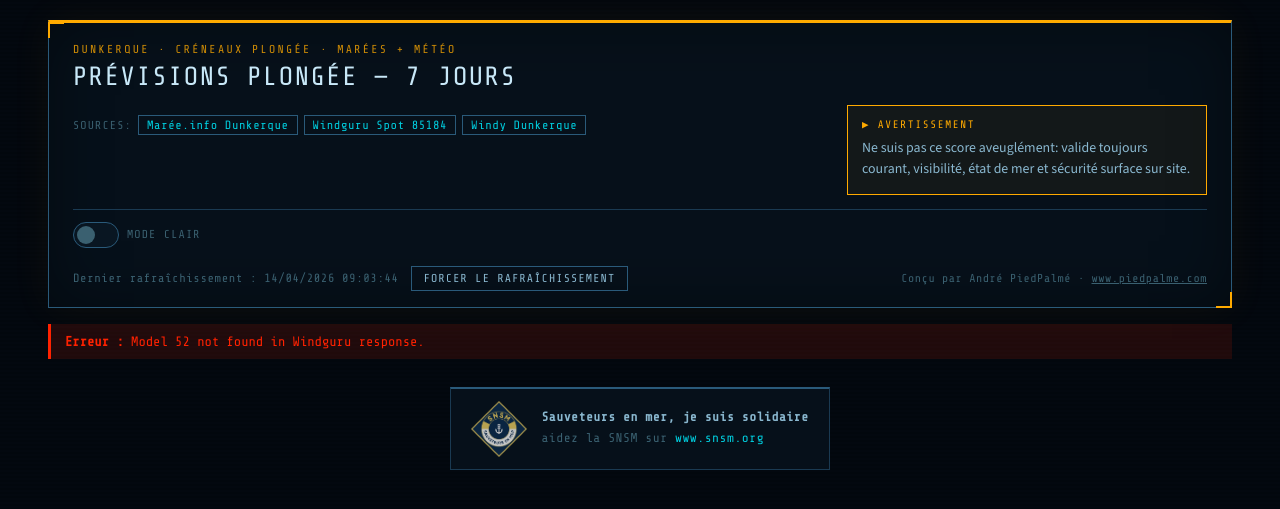
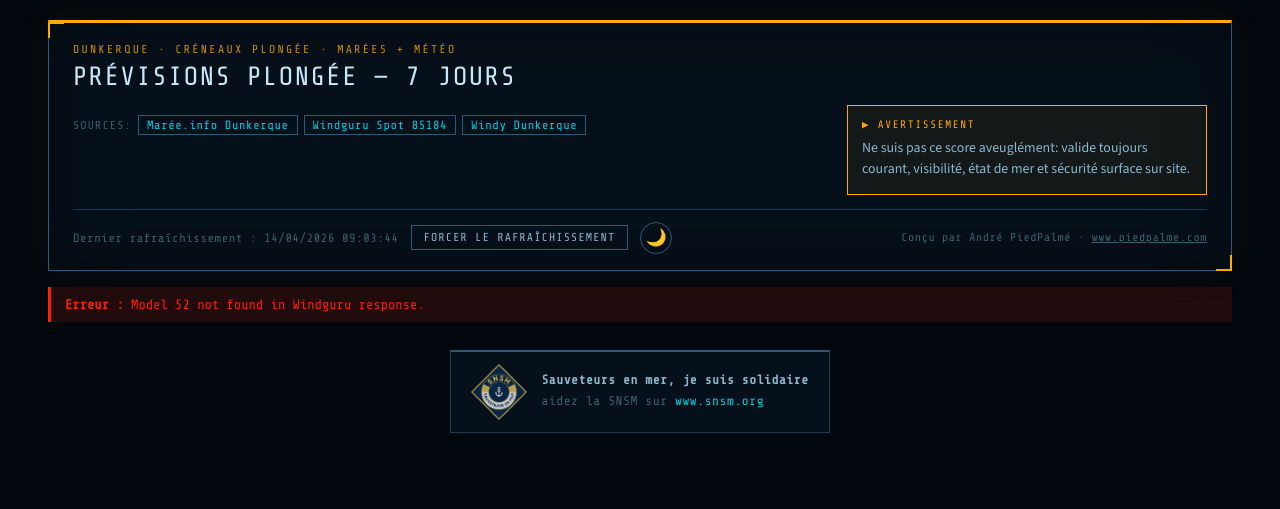
Before and after one commit to Areumaux/meteo-plongee-dk, a Flask app: page / in a window 1280 px wide. Shown: the top 509 px of the page. Run offline with Flask 3, Linux system fonts and the light colour scheme; data that the repository does not hold is empty.

Commit message:
Replace toggle switch with minimal moon/sun icon button
Single circular button: 🌙 in dark mode, ☀️ in light mode.
Sits inline in the refresh bar, no label text.

Co-Authored-By: Claude Sonnet 4.6 <noreply@anthropic.com>

```diff
--- a/static/styles.css
+++ b/static/styles.css
@@ -179,7 +179,9 @@ body::before {
   padding-top: 12px;
   border-top: 1px solid var(--border);
   display: flex;
-  flex-direction: column;
+  flex-wrap: wrap;
+  align-items: center;
+  justify-content: space-between;
   gap: 8px;
 }
 
@@ -189,6 +191,7 @@ body::before {
   align-items: center;
   justify-content: space-between;
   gap: 8px;
+  flex: 1;
 }
 
 .refresh-bar {
@@ -770,69 +773,28 @@ html[data-theme="light"] #slotPopup {
   text-decoration: none;
 }
 
-/* ── THEME TOGGLE SWITCH ──────────────────────────────────────── */
+/* ── THEME TOGGLE BUTTON ──────────────────────────────────────── */
 
-.theme-toggle-wrap {
+#themeBtn {
+  background: transparent;
+  border: 1px solid var(--border-hi);
+  color: var(--text-dim);
+  width: 32px;
+  height: 32px;
+  border-radius: 50%;
+  cursor: pointer;
+  font-size: 1.05rem;
   display: flex;
   align-items: center;
-  gap: 8px;
-  margin-bottom: 10px;
+  justify-content: center;
+  transition: border-color 0.2s, color 0.2s, background 0.2s;
+  flex-shrink: 0;
 }
 
-.theme-toggle-label {
-  font-family: "Share Tech Mono", monospace;
-  font-size: 0.72rem;
-  letter-spacing: 0.1em;
-  text-transform: uppercase;
-  color: var(--text-dim);
-  cursor: pointer;
-  user-select: none;
-}
-
-.theme-switch {
-  position: relative;
-  display: inline-block;
-  width: 46px;
-  height: 26px;
-  cursor: pointer;
-}
-
-.theme-switch input {
-  opacity: 0;
-  width: 0;
-  height: 0;
-  position: absolute;
-}
-
-.theme-slider {
-  position: absolute;
-  inset: 0;
-  background: var(--bg-surface);
-  border: 1px solid var(--border-hi);
-  border-radius: 26px;
-  transition: background 0.25s, border-color 0.25s;
-}
-
-.theme-slider::before {
-  content: "";
-  position: absolute;
-  width: 18px;
-  height: 18px;
-  left: 3px;
-  top: 3px;
-  border-radius: 50%;
-  background: var(--text-dim);
-  transition: transform 0.25s, background 0.25s;
-}
-
-.theme-switch input:checked + .theme-slider {
-  background: #e8f4ff;
-  border-color: #90b8d8;
-}
-
-.theme-switch input:checked + .theme-slider::before {
-  transform: translateX(20px);
-  background: #1a4a6a;
+#themeBtn:hover {
+  border-color: var(--amber);
+  color: var(--amber);
+  background: var(--amber-dim);
 }
 
 /* ── LIGHT THEME VARIABLES ────────────────────────────────────── */
--- a/static/theme.js
+++ b/static/theme.js
@@ -1,8 +1,6 @@
 (() => {
-  const KEY   = "dive-theme";
-  const html  = document.documentElement;
-  const input = document.getElementById("themeToggle");
-  const label = document.getElementById("themeLabel");
+  const KEY  = "dive-theme";
+  const html = document.documentElement;
 
   function apply(light) {
     if (light) {
@@ -10,20 +8,24 @@
     } else {
       html.removeAttribute("data-theme");
     }
-    if (label) label.textContent = light ? "Mode sombre" : "Mode clair";
-    if (input) input.checked = light;
+    const btn = document.getElementById("themeBtn");
+    if (btn) btn.textContent = light ? "☀️" : "🌙";
   }
 
   // Restore saved preference immediately (avoids flash)
   const saved = localStorage.getItem(KEY);
   apply(saved === "light");
 
-  // Toggle on click
-  if (input) {
-    input.addEventListener("change", () => {
-      const light = input.checked;
+  // Wire up button after DOM ready
+  document.addEventListener("DOMContentLoaded", () => {
+    const btn = document.getElementById("themeBtn");
+    if (!btn) return;
+    // sync icon in case apply() ran before DOMContentLoaded
+    btn.textContent = html.hasAttribute("data-theme") ? "☀️" : "🌙";
+    btn.addEventListener("click", () => {
+      const light = !html.hasAttribute("data-theme");
       localStorage.setItem(KEY, light ? "light" : "dark");
       apply(light);
     });
-  }
+  });
 })();
--- a/templates/index.html
+++ b/templates/index.html
@@ -37,17 +37,11 @@
           </aside>
         </div>
         <div class="hero-bottom">
-          <div class="theme-toggle-wrap">
-            <label class="theme-switch" title="Basculer mode clair / sombre" aria-label="Mode clair">
-              <input type="checkbox" id="themeToggle">
-              <span class="theme-slider"></span>
-            </label>
-            <span class="theme-toggle-label" id="themeLabel">Mode clair</span>
-          </div>
           <div class="hero-bottom-row">
             <div class="refresh-bar" id="refreshMeta" data-last-refresh-ms="{{ now_epoch_ms }}">
               <p class="muted">Dernier rafraîchissement : {{ now.strftime("%d/%m/%Y %H:%M:%S") }}</p>
               <button type="button" class="refresh-btn" id="forceRefreshBtn">Forcer le rafraîchissement</button>
+              <button type="button" id="themeBtn" aria-label="Basculer thème">🌙</button>
             </div>
             <p class="credit">Conçu par André PiedPalmé · <a href="https://www.piedpalme.com" target="_blank" rel="noopener noreferrer">www.piedpalme.com</a></p>
           </div>
```
